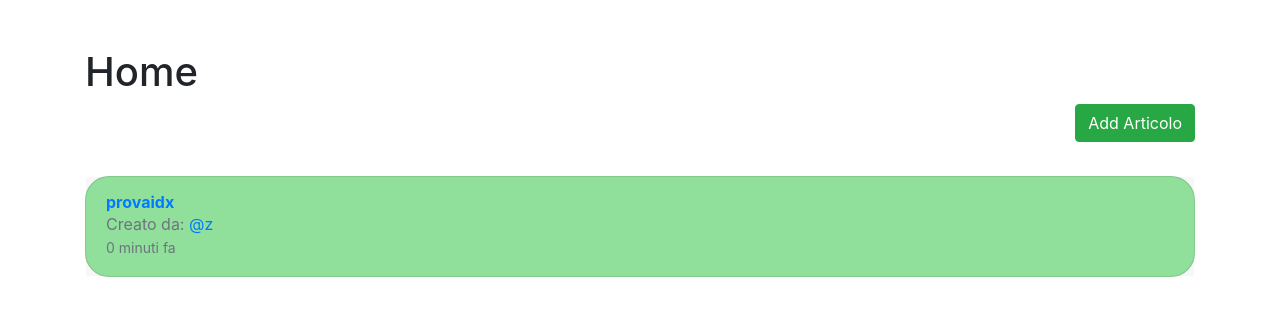
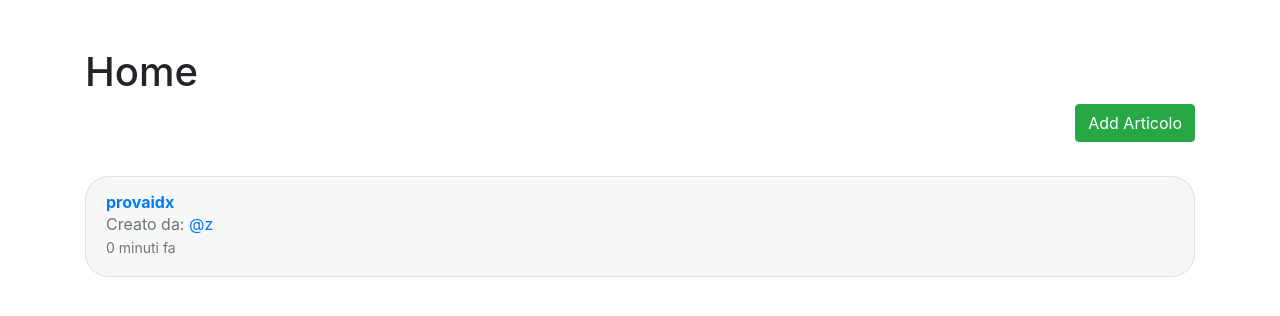
Before and after one commit to jihed98/DjangoProject, a Django app: page / in a window 1280 px wide. Shown: the part 64-380 px from the top of the page. Run offline with Django 3.2, Linux system fonts and the light colour scheme; a user stored in the database is signed in; data comes from the database, SQL or seed files in the repository; some libraries are stand-ins or nearby versions.

Commit message:
Commit Style

```diff
--- a/code/WordCommunity/core/templates/core/homepage.html
+++ b/code/WordCommunity/core/templates/core/homepage.html
@@ -7,8 +7,8 @@
 <br>
 <br>
 {% for articolo in lista_articoli %}
-<div class="card  mb-4" style="background: #95e6a0;border-radius: 1.5rem;">
-  <div class="card-header py-3" style="border-bottom:none">
+<div class="card  mb-4" style="border-radius: 1.5rem;">
+  <div class="card-header py-3" style="border-radius: 1.5rem;border-bottom:none">
     <h6 class="m-0 font-weight-bold text-primary"><a href="{{articolo.get_absolute_url}}">{{articolo.titolo}}</a></h6>
     {% if articolo.autore_articolo.pk == request.user.pk %}
     <h8 class="card-subtitle mb-2 text-muted">Creato da: <a href="{% url 'user_profile' username=request.user.username %}">@{{articolo.autore_articolo}}</a></h8>
```
